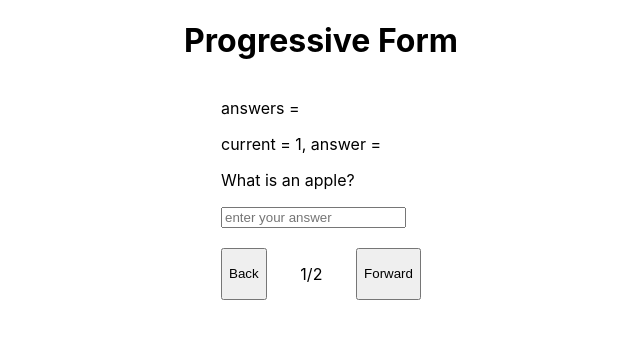
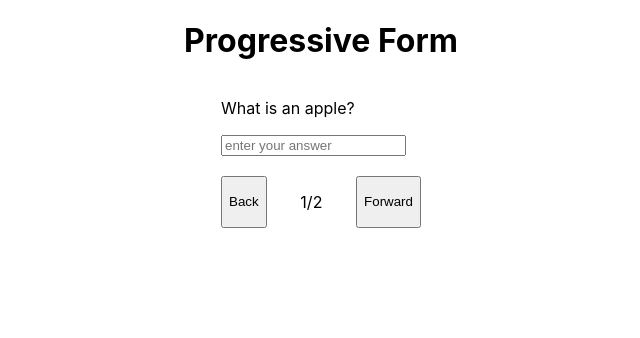
Before and after one commit to tomheaton/thinking-in-react, a Next.js app: page /progressive-form in a window 1280 px wide. Shown: the top 338 px of the page, without its empty margins (319-959 px from the left). Built offline with nearby package versions, Linux system fonts and the light colour scheme.

Commit message:
final touches on Progressive Form

```diff
--- a/src/pages/index.tsx
+++ b/src/pages/index.tsx
@@ -8,7 +8,7 @@ const Index: NextPage = () => {
     return (
         <div className={styles.container}>
             <Head>
-                <title>Thinking In React</title>
+                <title>Thinking in React</title>
                 <meta name="description" content="Generated by create next app" />
                 <link rel="icon" href="/favicon.ico" />
             </Head>
--- a/src/pages/progressive-form.tsx
+++ b/src/pages/progressive-form.tsx
@@ -54,8 +54,6 @@ const ProgressiveForm: React.FC = () => {
 
     return (
         <div>
-            <p>answers = {answers}</p>
-            <p>current = {current}, answer = {answers[current-1]}</p>
             <form>
                 <p>{QUESTIONS[current-1].question}</p>
                 <input type={"text"} placeholder={"enter your answer"} value={answers[current-1]} onChange={handleAnswerChange} />
```
